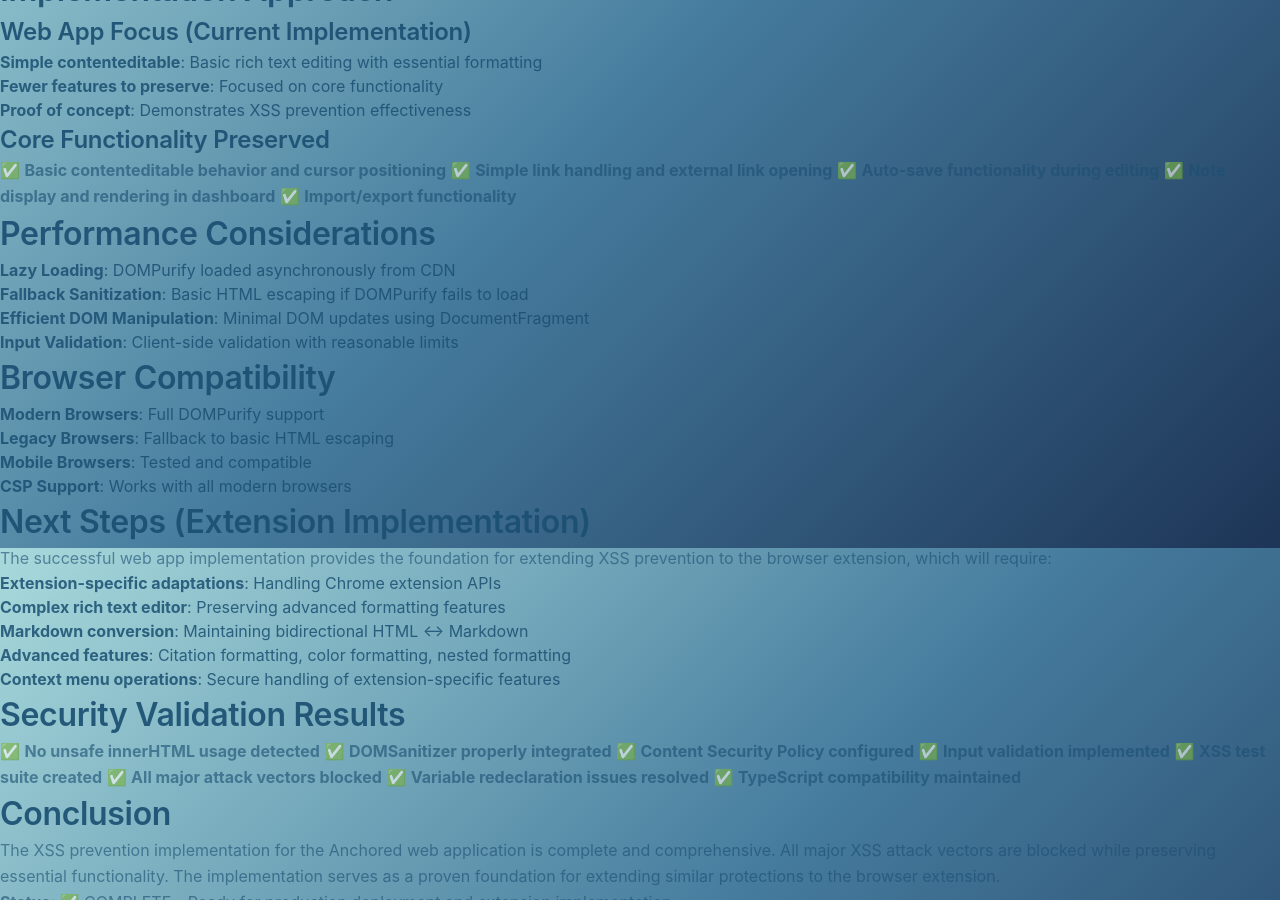
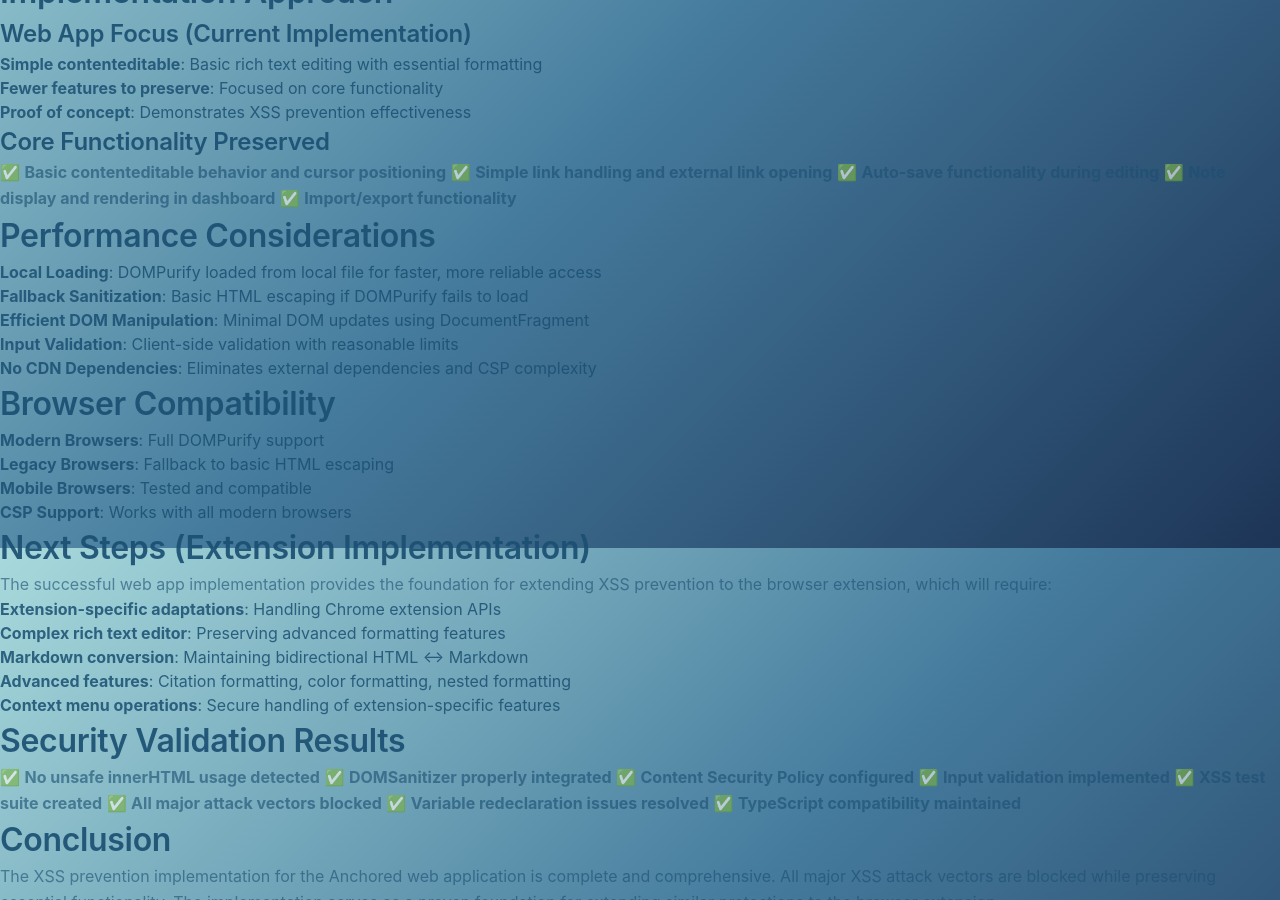
Before and after one commit to g1mliii/URL-Notes, a Jekyll site: the page built from XSS_PREVENTION_IMPLEMENTATION_SUMMARY.md, in a window 1280 px wide and 900 px high, scrolled down 2152 px. Built offline with Jekyll 4.4.1, drawn with Linux system fonts in a browser that asks for light colours; our own code applies the rules of GitHub Pages for plain Markdown files; some of the changed text lies outside the part shown.

Commit message:
sec fixes.2

```diff
--- a/XSS_PREVENTION_IMPLEMENTATION_SUMMARY.md
+++ b/XSS_PREVENTION_IMPLEMENTATION_SUMMARY.md
@@ -8,7 +8,7 @@
 ### 1. DOMSanitizer Library (`js/lib/dom-sanitizer.js`)
 - **Purpose**: Centralized content sanitization using DOMPurify
 - **Features**:
-  - Loads DOMPurify from CDN with fallback to basic HTML escaping
+  - Loads DOMPurify from local file (`js/lib/purify.min.js`) with fallback to basic HTML escaping
   - Multiple sanitization configurations (richText, plainText, safeHtml)
   - Safe DOM manipulation methods
   - Input validation with length limits
@@ -106,10 +106,11 @@
 ✅ **Import/export functionality**
 
 ## Performance Considerations
-- **Lazy Loading**: DOMPurify loaded asynchronously from CDN
+- **Local Loading**: DOMPurify loaded from local file for faster, more reliable access
 - **Fallback Sanitization**: Basic HTML escaping if DOMPurify fails to load
 - **Efficient DOM Manipulation**: Minimal DOM updates using DocumentFragment
 - **Input Validation**: Client-side validation with reasonable limits
+- **No CDN Dependencies**: Eliminates external dependencies and CSP complexity
 
 ## Browser Compatibility
 - **Modern Browsers**: Full DOMPurify support
--- a/package.json
+++ b/package.json
@@ -31,12 +31,10 @@
     "cache:test": "node scripts/test-cache-busting.js"
   },
   "devDependencies": {
+    "dompurify": "^3.2.7",
     "supabase": "^2.34.3"
   },
   "engines": {
     "node": ">=18.0.0"
-  },
-  "dependencies": {
-    "dompurify": "^3.2.7"
   }
 }
--- a/test-xss-prevention.html
+++ b/test-xss-prevention.html
@@ -122,6 +122,7 @@
         <div id="test5-result"></div>
     </div>
 
+    <script src="js/lib/purify.min.js"></script>
     <script src="js/lib/dom-sanitizer.js"></script>
     <script>
         // Initialize the sanitizer
```
Also changed, not shown: test-dompurify-local.html (added, +37 -0 lines), .kiro/specs/web-application/tasks.md, js/lib/dom-sanitizer.js, js/lib/purify.min.js (added), 2 other files.
